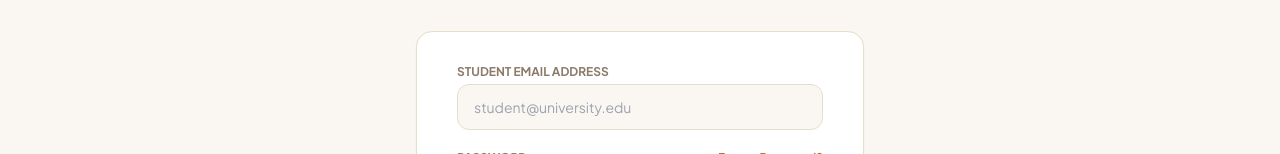
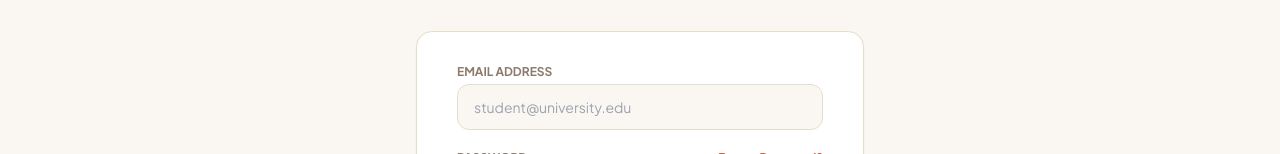
Before and after one commit to Muhammadsharif-21/campus-marketplace, a React (Vite) app in the folder frontend/: page /login in a window 1280 px wide. Shown: the part 298-452 px from the top of the page. Built offline with nearby package versions, Linux system fonts and the light colour scheme; no server answers.

Commit message:
Bug fixes

```diff
--- a/frontend/src/pages/Login.jsx
+++ b/frontend/src/pages/Login.jsx
@@ -53,7 +53,7 @@ function Login() {
           <form className="space-y-5 max-w-none" onSubmit={handleSubmit}>
             <div>
               <label className="block text-xs font-bold text-[#8C7A6B] uppercase mb-1">
-                Student Email Address
+                Email Address
               </label>
               <input
                 type="email"
```
